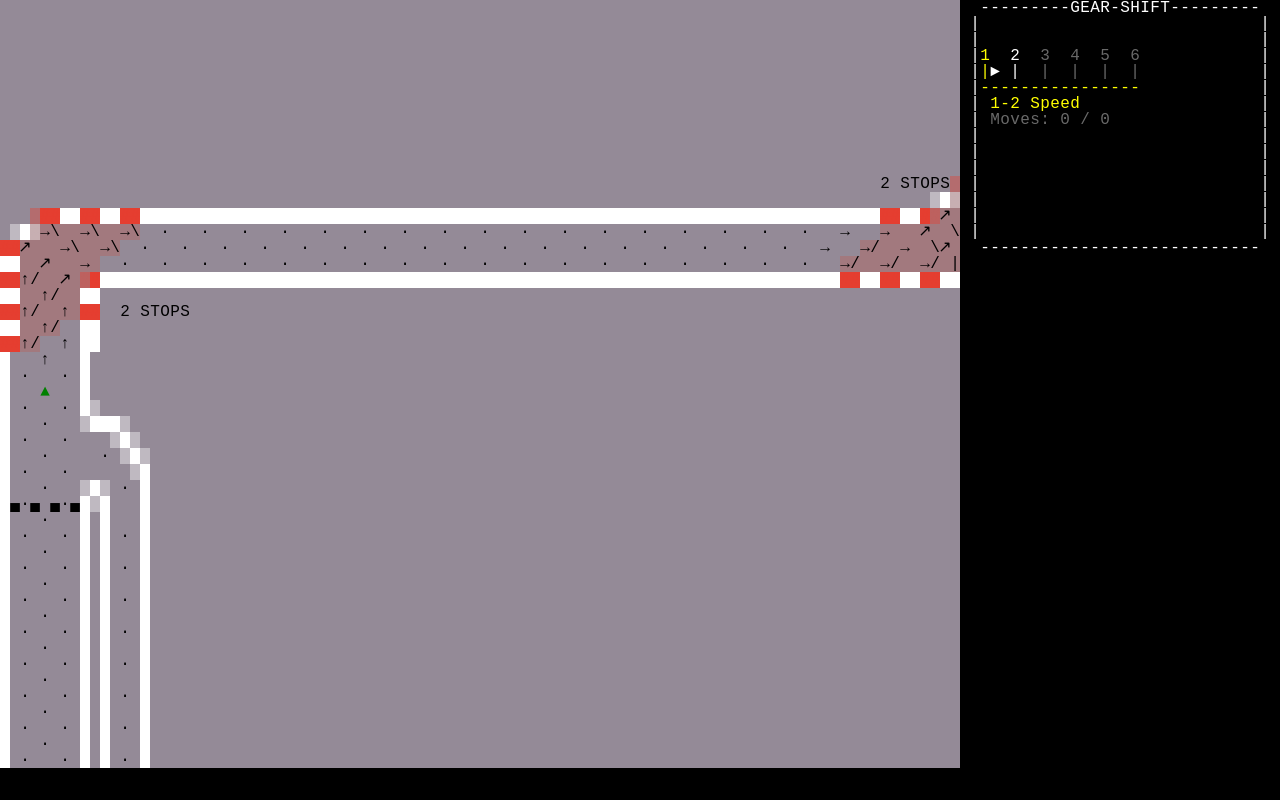
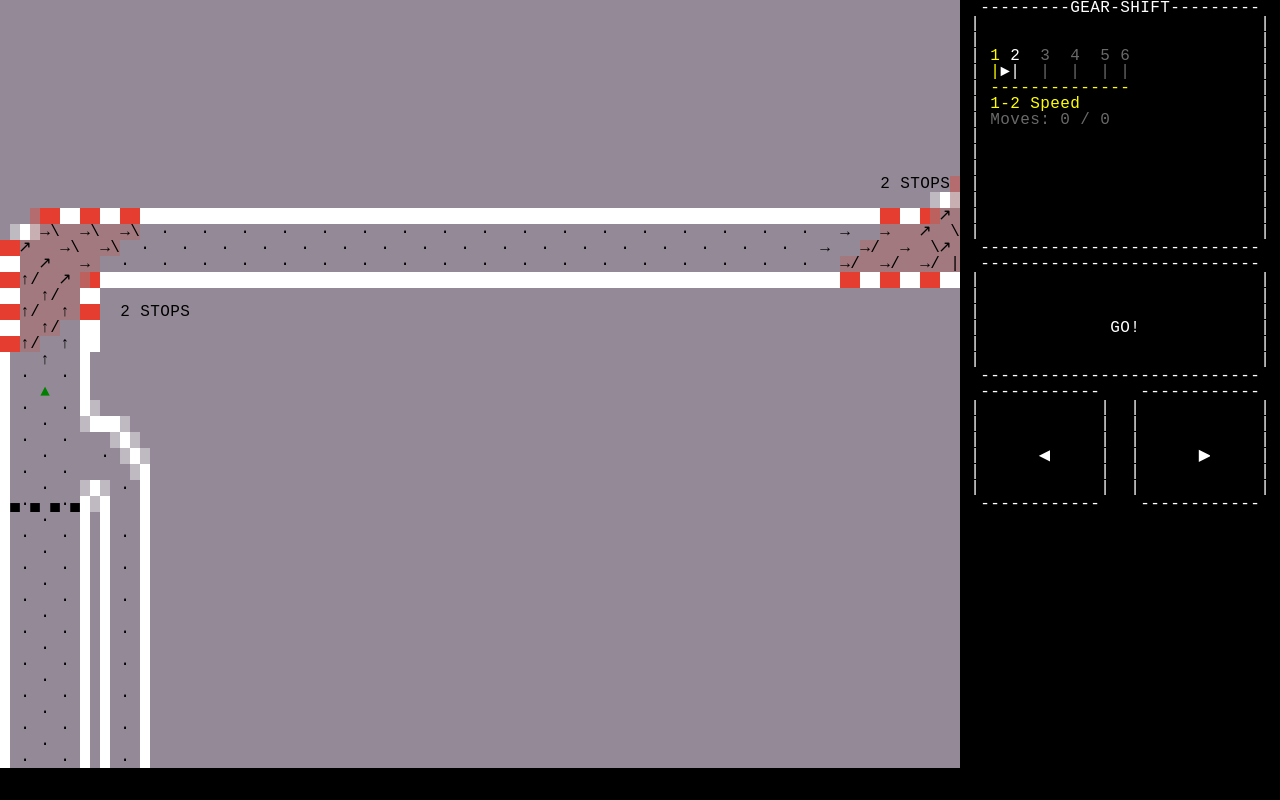
Before and after one commit to devonsoft/fdice, a website: page index.html in a window 1280 px wide. Drawn offline with Linux system fonts and the light colour scheme.

Commit message:
more buttons

```diff
--- a/fd.js
+++ b/fd.js
@@ -1,36 +1,4 @@
 // @ts-check
-
-
-
-
-const myLevel = String.raw
-`
-              ##############
-          ####   \-   .   .
-      ###   \-
-    ##  \-     \-   .   .
-   #       \-
-  #  /        -   .   .   .
- #      /       ############
- # |/      /  ##
-#     |/    ##
-#  |/    |  #
-#     |/    #
-#  |/    |  #
-#     |     #
-#  B     .  #
-#     @     #
-#  .     P  #
-#     .     #
-#  .     .  #
-#     .     #
-#  .     .  #
-#     .     #
-#▄▀.▀▄▀▄▀.▀▄#
-#     .     #
-#  .     .  #
-`;
-
 
 const mySmallLevel = String.raw
 `
@@ -118,40 +86,7 @@ RR↑/  ↑ ##
 // QWE ASD ZXC =
 // ↖↑↗ ← → ↙↓↘ ▀
 
-const hexLevel = String.raw
-`
-                                                                 # # #
-                                                              # ⇒ τ - ^ #
-                                                             # ∠ → ⇒ . ⇘ #
-                                                            # ∠ ∠ → ↘ ^ ^ #
-                                                           # . ⬈ ⬈ # . . . #
-                                                          # . . . # # . . . #
-                                                         # . . . #   # . ⬊ - #
-                                                        # . . . #     # ⬊ ↘
-                                                       # . . . #       #
-                                                      # . . . #
-                                                     # . . . #
-                                                    # ∠ . . #
-                                                   # ∠ ∠ . #
-                                                  # ↗ ↗ ↗ #
-                                                 # ∠ ∠ ↗ #
-                                                  # v v ⬉ #
-                                                   # v ⬉ . #
-                                                    # . . ⦣ #
-                                                     # . ⦣ ⦣ #
-                                                      # ↖ ⦣ ⦣ #
-                             # # # # # # # # # # # # #   ↖ ↖ ⦣ #
-      # # # # # # # # # # # # . . . . . . . . . . → → → ↗ v / #
-     # → → τ t τ . . . . . . . . . . . . . . . . → ∠ → ∠ v v #
-    # ∠ → τ τ . . . . . . . . . . . . . . . . . ∠ ∠ ∠ ∠ ↗   #
-   # ∠ ∠ → → . . . . . . . . # # # # # # # # # # # # # # # #
-  # ∠ ∠ ↗ # # # # # # # # # #
- # . ↗ ↗ #
-# . . . #
- . . . #
-. . . #
-. .
-                                                                              `;
+
 
 // ↖↗↙↘←→ ∠⦢⩗⩘⍀^v<>   τt⍀⎲⋜⌐⍀ɾr٢ܑ ˁ˫٢
 // ⦨⦩⦪⦫⦬⦭⦮⦯
@@ -167,6 +102,8 @@ const hexLevel = String.raw
 // ⮎ ⮌ ⮏ ⮍
 // 🠹 🠸 🠻 🠺
 //  ⭎ ⭏
+// 🡄 🡆 🡅 🡇 🢠 🢡 , 🢢 🢣 , 🢤 🢧 , 🢦 🢥 🢀 🢂 🢁 🢃 🢄 🢅 🢆 🢇
+// ↰ ↱ ↲ ↳ , ⬐ ⬎ ⬑ ⬏ , ↴ ↵
 
 
 // ↶	ANTICLOCKWISE TOP SEMICIRCLE ARROW
@@ -425,9 +362,10 @@ let INPUT_MAPPING = [{
 ];
 
 class InputManager {
-  constructor(listeners=[], context) {
+  constructor(listeners=[], context, views) {
     this.listeners = listeners;
     this.context = context;
+    this.views = views;
 
     this.inputStates = [];
     for (let i = 0; i < INPUT_MAPPING.length; ++i) {
@@ -457,7 +395,7 @@ class InputManager {
 
     window.addEventListener("pointerdown", (event) => { this.onPointerDown(event, INPUT_TRIGGER.Pressed) });
     window.addEventListener("pointerup", (event) => { this.onPointerUp(event, INPUT_TRIGGER.Released) });
-    window.addEventListener("mousemoved", (event) => { this.onPointerMoved(event) });
+    window.addEventListener("pointermove", (event) => { this.onPointerMove(event) });
   }
 
   addInputActionListener(instance) {
@@ -480,6 +418,10 @@ class InputManager {
   }
 
   onInput(event) {
+    for (let i = 0; i < this.views.length; ++i) {
+      this.views[i].onEvent(event);
+    }
+
     for (let i = 0; i < this.listeners.length; ++i) {
       this.listeners[i](event);
     }
@@ -563,7 +505,7 @@ class InputManager {
     this.onInput(event);
   }
 
-  onPointerMoved(event, pressed) {
+  onPointerMove(event, pressed) {
     let x = event.clientX;
     let y = event.clientY;
 
@@ -1251,11 +1193,11 @@ class RaceCar {
     this.dirChars = {};
     this.dirChars[g.DIR.N] = "▲";
     this.dirChars[g.DIR.NE] = "◥";
-    this.dirChars[g.DIR.E] = "▶";
+    this.dirChars[g.DIR.E] = "▶"; // ►
     this.dirChars[g.DIR.SE] = "◢";
     this.dirChars[g.DIR.S] = "▼";
     this.dirChars[g.DIR.SW] = "◣";
-    this.dirChars[g.DIR.W] = "◀";
+    this.dirChars[g.DIR.W] = "◀"; // ◄
     this.dirChars[g.DIR.NW] = "◤";
 
     this.gear = 1;
@@ -1344,6 +1286,13 @@ class RaceCar {
     return this.shiftCount && this.gear > this.minGear && this.prevGear - this.gear < this.shiftCount;
   }
 
+  cycleShift() {
+    if (!this.onShiftUp()) {
+      this.gear = this.prevGear;
+      this.onShiftDown();
+    }
+  }
+
   onShiftUp() {
     if (this.canShiftUp()) {
       this.gear++;
@@ -1362,21 +1311,29 @@ class RaceCar {
       return false;
   }
 
-  onUIRight() {
-    this.onShiftUp();
-  }
-
-  onUILeft() {
-    this.onShiftDown();
-  }
-
-  onUIConfirm() {
+  onRollMovementDice() {
     if (this.shiftCount) {
       this.shiftCount = 0;
       this.speed = this.dice[this.gear].roll();
       this.moveCount = this.speed;
       game.input.context = INPUT_CONTEXT.Player;
     }
+  }
+
+  onUIRight() {
+    this.onShiftUp();
+  }
+
+  onUILeft() {
+    this.onShiftDown();
+  }
+
+  onUIConfirm() {
+    this.onRollMovementDice();
+  }
+
+  onUIUp() {
+    this.onRollMovementDice();
   }
 
   onPlayerUp() {
@@ -1399,9 +1356,12 @@ class View {
     this.width = w;
     this.height = h;
     this.margin = 0;
+    this.border = 0;
     this.padding = 0;
     this.isVisible = true;
     this.title = "";
+    this.bg = "Black";
+    this.children = [];
 
     if (!display) {
       this.display = new ROT.Display({
@@ -1410,9 +1370,19 @@ class View {
         spacing: 1,
         fontSize: 20});
       parent.appendChild(this.display.getContainer());
-    }
-    else
+      this.parent = null;
+    }
+    else {
       this.display = display;
+      if (parent) {
+        this.parent = parent;
+        this.x += parent.x + parent.margin + parent.border + parent.padding;
+        this.y += parent.y +  Math.floor(parent.margin/2) + parent.border + Math.floor(parent.padding/2);
+        this.width -= parent.margin * 2 + parent.border * 2 + parent.padding * 2;
+        //this.height -= parent.margin * 2 + parent.border * 2 + parent.padding * 2;
+        this.parent.children.push(this);
+      }
+    }
 
     /*let isAlreadyChild = false;
     for (let i = 0; i < div.childNodes.length; i++) {
@@ -1430,18 +1400,33 @@ class View {
   }
 
   isPointInside(x, y) {
-    return x >= this.x && x < this.x + this.width &&
-      y >= this.y && y < this.y + this.height;
+    let  margin = this.margin;
+    //if (u.isMobile())
+    //  margin += this.border;
+    return (x >= this.x + margin && x < this.x + this.width - margin)
+      && (y >= this.y + margin && y < this.y + this.height - margin);
+  }
+
+  onEvent(event) {
+    for (let i = 0; i < this.children.length; ++i) {
+      this.children[i].onEvent(event);
+    }
   }
 
   draw() {
+    for (let i = 0; i < this.children.length; ++i) {
+      this.children[i].draw();
+    }
+
+    this.drawBorder();
+    /*
     let w = this.x + this.width;
     let h = this.y + this.height;
     for (let x = this.x; x < w; x++) {
       for (let y = this.y; y < h; y++) {
           this.display.draw(x, y, " ", "green", "green");
       }
-    }
+    }*/
   }
 
   clear() {
@@ -1449,34 +1434,68 @@ class View {
   }
 
   drawBorder() {
+    if (this.border < 1)
+      return;
+
+    if (!this.title)
+      this.x = this.x;
     let w = this.x + this.width;
     let h = this.y + this.height;
     let titleX = Math.ceil(this.width / 2) - (this.title.length / 2);
     let margin = this.margin;
     let marginY = Math.floor(margin/2);
-    for (let x = this.x + margin; x < w; x += w - (margin * 2 + 1)) {
+    for (let x = this.x + margin; x < w; x += this.width - (margin * 2 + 1)) {
       for (let y = this.y + marginY + 1; y < h - (marginY + 1); y++) {
-          this.display.draw(x, y, "|", "white", "black");
+          this.display.draw(x, y, "|", "white", this.bg);
       }
     }
     let yStart = this.y + marginY;
     for (let x = this.x + margin + 1; x < w - margin - 1; x++) {
-      for (let y = yStart; y < h; y += h - (marginY * 2 + 1)) {
+      for (let y = yStart; y < h; y += this.height - (marginY * 2 + 1)) {
           if (y == yStart && x >= titleX && x < titleX + this.title.length)
-            this.display.draw(x, y, this.title[x - titleX], "white", "black");
+            this.display.draw(x, y, this.title[x - titleX], "white", this.bg);
           else
-            this.display.draw(x, y, "-", "white", "black");
-      }
-    }
-  }
-};
-
-
-class GameView extends View {
-  constructor(x, y, w, h, div) {
+            this.display.draw(x, y, "-", "white", this.bg);
+      }
+    }
+  }
+};
+
+
+class LevelView extends View {
+  constructor(x, y, w, h, div, player) {
     super(x, y, w, h, div);
-
+    this.racetrack = new RacetrackMap(mySmallLevel, false);
+    this.player = new RaceCar(4, 26, "green", this.racetrack);
     this.display.getContainer().style.float = "left";
+  }
+
+  draw() {
+    this.clear();
+    let w = this.width;
+    let h = this.height;
+    let playerViewX = w / 2;
+    let playerViewY = h / 2;
+    let originX = this.player.x - playerViewX;
+    let originY = this.player.y - playerViewY;
+    if (originX < 0) {
+      playerViewX += originX;
+      originX = 0;
+    }
+    else if (originX + w > this.racetrack._width) {
+      playerViewX += (originX + w) - this.racetrack._width;
+      originX = this.racetrack._width - w;
+    }
+    if (originY < 0) {
+      playerViewY += originY;
+      originY = 0;
+    }
+    else if (originY + h > this.racetrack._height) {
+      playerViewY += (originY + h) - this.racetrack._height;
+      originY = this.racetrack._height - h;
+    }
+    this.racetrack.draw(this.display, originX, originY, w, h);
+    this.player.draw(this.display, playerViewX, playerViewY);
   }
 };
 
@@ -1486,6 +1505,13 @@ class ButtonView extends View {
     this.isEnabled = true;
     this.isDown = false;
     this.isHover = false;
+    this.text = "";
+    this.textColor = "White";
+    this.hoverColor = "#666";
+    this.upColor = "Black";
+    this.downColor = "#444";
+    this.bg = this.upColor;
+
   }
 
   isEventInside(event) {
@@ -1510,30 +1536,87 @@ class ButtonView extends View {
       this.onDown();
     }
     else if (event.type == "pointerup") {
-      if (isInside && this.isDown)
+      if (isInside && this.isDown) {
         this.onPress();
+        if (event.pointerType != "mouse")
+          this.onOut();
+      }
+      else
+        this.onOut();
       this.isDown = false;
     }
     else if (event.type == "pointermove") {
-        this.isHover = isInside;
-    }
+      if (this.isHover && !isInside) {
+        this.onOut();
+        this.isHover = false;
+      }
+      else if (!this.isHover && isInside && event.pointerType == "mouse") {
+        this.onHover();
+        this.isHover = true;
+      }
+    }
+    else {
+      this.onOut();
+      this.isHover = false;
+    }
+
+    super.onEvent(event);
   }
 
   onDown() {
-
+    this.bg = this.downColor;
   }
 
   onHover() {
-    //if (this.isEnabled &&this.isDown )
+    this.bg = this.hoverColor;
+    //this.display.setOptions({bg: "#222"});
+  }
+
+  onOut() {
+    //this.display.setOptions({bg: "Black"});
+    this.bg = this.upColor;
+    this.isHover = false;
   }
 
   onPress() {
-
-  }
-
-};
-
-class HUDView extends ButtonView {
+    if (this.isHover)
+      this.bg = this.hoverColor;
+    else
+      this.bg = this.upColor;
+    //this.isHover = false;
+  }
+
+  draw() {
+    //this.clear();
+    let w = this.x + this.width - this.border;
+    let h = this.y + this.height - this.border;
+    for (let x = this.x + this.border; x < w; x++) {
+      for (let y = this.y + this.border; y < h; y++) {
+          this.display.drawOver(x, y, "", null, this.bg);
+      }
+    }
+
+    if (this.text) {
+      let color = this.textColor;
+      //let bg = "";
+      if (this.isHover || this.isDown) {
+        color = "Black";
+        //bg = this.hoverColor;
+      }
+      this.display.drawText(
+        this.x + Math.floor(this.width / 2) - Math.floor(this.text.length / 2),
+        this.y + Math.floor(this.height/2),
+        "%c{" + color + "}" + "%b{" + this.bg + "}" + this.text);
+    }
+    if (this.isDown)
+      this.bg = this.upColor;
+    super.draw();
+    if (this.isDown)
+      this.bg = this.downColor;
+  }
+};
+
+class HUDView extends View {
   /**
    * @param {game} Game
    * @param {RaceCar} player
@@ -1548,12 +1631,45 @@ class HUDView extends ButtonView {
     this.player = player;
     this.margin = u.scaleMobile(1);
     this.padding = u.scaleMobile(2);
-    this.title = "GEAR-SHIFT";
-
+    this.border = 1;
+    this.bg = "black";
+
+  }
+
+  onHover() {
+    this.display.setOptions({bg: "#222"});
+  }
+
+  onOut() {
+    this.display.setOptions({bg: "Black"});
   }
 
   draw() {
     this.clear();
+    super.draw();
+  }
+}
+
+class GearView extends HUDView {
+  constructor(game, player) {
+    super(game, player);
+    this.title = "GEAR-SHIFT";
+  }
+
+  onPress() {
+    this.player.cycleShift();
+  }
+
+  draw() {
+    super.draw();
+
+    /*
+    for (let x =0; x < this.width; x++) {
+      for (let y = 0; y < this.height; y++) {
+        this.display.draw(x, y, " " , "gray", "gray");
+      }
+    }*/
+
     //super.draw();
     let x = this.margin+this.padding;
     let y = Math.ceil((this.margin+this.padding) / 2);
@@ -1561,7 +1677,7 @@ class HUDView extends ButtonView {
     let unavailable = "DimGray"
     let active = "LawnGreen";
 
-    this.drawBorder();
+
     /*for (let i = this.player.gear; i < this.player.gear+1; ++i) {
       let gearColor = inactive;
       if (this.player.shiftCount && i == this.player.gear)
@@ -1578,11 +1694,15 @@ class HUDView extends ButtonView {
     let dc = this.player.diceColor;
     let gearNumberString = ""
     let gearVertLineString = "";
-    let gearDividerString = "----------------";
+    let gearDividerString = "--------------";
     let gearSpeedString = "";
-    for (let i = 1; i < this.player.diceColor.length; ++i) {
+    let length = this.player.diceColor.length;
+    for (let i = 1; i < length; ++i) {
       let gearColor = unavailable;
-      let spacing = "  ";
+      let spacing = "";
+      if (i != 1 && i != length-2)
+        spacing = " ";
+      let rightArrow = " ";
       if (i == this.player.gear) {
         let min = this.player.dice[i].min;
         let max = this.player.dice[i].max;
@@ -1595,15 +1715,16 @@ class HUDView extends ButtonView {
           gearSpeedString = `${this.player.speed} Speed`;
         }
         if (this.player.canShiftUp())
-          spacing = "%c{" + inactive + "}► ";
+          rightArrow = "%c{" + inactive + "}►";
         if (this.player.canShiftDown()) {
-          let prevCharIndex = gearVertLineString.length - 3;
-          gearVertLineString = gearVertLineString.substring(0, prevCharIndex) + "%c{" + inactive + "}| ◄";
-        }
-
-
-
-
+          let prevCharIndex = gearVertLineString.lastIndexOf("|");//gearVertLineString.length - 3;
+          let prevLength = gearVertLineString.length;
+          gearVertLineString = gearVertLineString.substring(0, prevCharIndex) + "%c{" + inactive + "}";
+          if (prevLength - prevCharIndex > 2)
+            gearVertLineString += "| ◄";
+          else
+            gearVertLineString += "|◄";
+        }
         /*let fillerLength = Math.floor((16 - gearSpeedString.length) / 2);
 
         for (let c = 0; c < fillerLength; ++c) {
@@ -1620,15 +1741,16 @@ class HUDView extends ButtonView {
       }
       let min = this.player.dice[i].min;
       let max = this.player.dice[i].max;
-      gearNumberString += "%c{" + gearColor + "}" + i + "  ";
+      gearNumberString += "%c{" + gearColor + "}" + i + " " + spacing;
+
+
       //gearNumberString += spacing;
-
       gearVertLineString += "%c{" + gearColor + "}" + "|";
-      gearVertLineString += spacing
-    }
-    this.display.drawText(x-1, y+=1, gearNumberString);
-    this.display.drawText(x-1, y+=1, gearVertLineString);
-    this.display.drawText(x-1, y+=1, gearDividerString);
+      gearVertLineString += rightArrow + spacing;
+    }
+    this.display.drawText(x, y+=1, gearNumberString);
+    this.display.drawText(x, y+=1, gearVertLineString);
+    this.display.drawText(x, y+=1, gearDividerString);
     this.display.drawText(x, y+=1, gearSpeedString);
     this.display.drawText(x, y+=1, `%c{${fg}}Moves: ${this.player.moveCount} / ${this.player.speed}`);
     /*
@@ -1644,6 +1766,37 @@ class HUDView extends ButtonView {
   }
 }
 
+class ControlsView extends HUDView {
+  constructor(game, player) {
+    super(game, player);
+    this.title = "ROLL MOVEMENT DICE";
+
+    this.margin = u.scaleMobile(0);
+    this.padding = u.scaleMobile(1);
+    this.border = 0;
+
+    this.goButton = new ButtonView(0, 0, this.width, this.height / 2, this, this.display);
+    this.goButton.border = 1;
+    this.goButton.text = "GO!";
+    this.goButton.onPress = () => { ButtonView.prototype.onPress(); this.player.onUIConfirm(); }
+
+    this.leftButton = new ButtonView(0, this.height / 2, this.width / 2, this.height / 2, this, this.display);
+    this.leftButton.border = 1;
+
+    // 🡄 🡆 🡅 🡇 🢠 🢡 , 🢢 🢣 , 🢤 🢧 , 🢦 🢥 🢀 🢂 🢁 🢃 🢄 🢅 🢆 🢇
+    // ↰ ↱ ⇦ ⇨
+    //     // ⇐ ⇒ ⇔ , ⇑ ⇓ ⇕ , ⇖ ⇗ ⇘ ⇙
+    //•↑↓↖↗↙↘←→▼▲►◄ ◢◣◤◥ ◀▼▲▶◀
+    this.leftButton.text = "◀";
+    this.leftButton.onPress = () => { ButtonView.prototype.onPress(); this.player.onUILeft(); }
+
+    this.rightButton = new ButtonView(this.width / 2, this.height / 2, this.width / 2, this.height / 2, this, this.display);
+    this.rightButton.border = 1;
+    this.rightButton.text = "▶";
+    this.rightButton.onPress = () => { ButtonView.prototype.onPress(); this.player.onUILeft(); }
+  }
+}
+
 const VIEW = {
   Game: 0,
   HUD_01: 1,
@@ -1654,10 +1807,21 @@ const VIEW = {
 class Game {
   constructor() {
     //document.body.style.background = g.COLOR.Asphalt;
-
-    this.input = new InputManager([(event) => { event; this.draw() }], INPUT_CONTEXT.UI);
-    this.racetrack = new RacetrackMap(mySmallLevel, false);
-    this.player = new RaceCar(4, 26, "green", this.racetrack);
+    this.div = document.createElement("game");
+    this.div.style.display = "table";
+    this.div.style.margin = "0 auto";
+    document.body.appendChild(this.div);
+
+    this.views = [];
+    this.startWidth = u.scaleMobile(96);
+    this.startHeight = u.scaleMobile(48);
+    let levelView = new LevelView(0, 0, this.startWidth, this.startHeight, this.div);
+    this.player = levelView.player;
+    this.views.push(levelView);
+    this.views.push(new GearView(this, this.player));
+    this.views.push(new ControlsView(this, this.player));
+
+    this.input = new InputManager([(event) => { event; this.draw() }], INPUT_CONTEXT.UI, this.views);
     this.input.addInputActionListener(this.player);
 
     /*if (this.racetrack._isTranspose) {
@@ -1672,24 +1836,8 @@ class Game {
 
 
     //this.display.getContainer().parentNode.style.textAlign = "center";
-    this.div = document.createElement("game");
-    this.div.style.display = "table";
-    this.div.style.margin = "0 auto";
-    document.body.appendChild(this.div);
-
-    this.views = [];
-    this.startWidth = u.scaleMobile(96);
-    this.startHeight = u.scaleMobile(48);
-    this.views.push(new GameView(0, 0, this.startWidth, this.startHeight, this.div));
-    this.views.push(new HUDView(this, this.player));
-
-
     //this.display.getContainer().style.display = "inline-block";
     //this.display.getContainer().style.verticalAlign = "top";
-
-    // @ts-ignore
-
-
     this.draw();
     //this.sketchbook();
     this.scaleToWindow();
@@ -1773,32 +1921,8 @@ class Game {
   }
 
   draw() {
-    this.views[VIEW.Game].clear();
-    let w = this.views[VIEW.Game].width;
-    let h = this.views[VIEW.Game].height;
-    let playerViewX = w / 2;
-    let playerViewY = h / 2;
-    let originX = this.player.x - playerViewX;
-    let originY = this.player.y - playerViewY;
-    if (originX < 0) {
-      playerViewX += originX;
-      originX = 0;
-    }
-    else if (originX + w > this.racetrack._width) {
-      playerViewX += (originX + w) - this.racetrack._width;
-      originX = this.racetrack._width - w;
-    }
-    if (originY < 0) {
-      playerViewY += originY;
-      originY = 0;
-    }
-    else if (originY + h > this.racetrack._height) {
-      playerViewY += (originY + h) - this.racetrack._height;
-      originY = this.racetrack._height - h;
-    }
-    this.racetrack.draw(this.views[VIEW.Game].display, originX, originY, w, h);
-    this.player.draw(this.views[VIEW.Game].display, playerViewX, playerViewY);
-    this.views[VIEW.HUD_01].draw();
+    for (let i = 0; i < this.views.length; ++i)
+      this.views[i].draw();
   }
 
   testPathfinding() {
--- a/index.html
+++ b/index.html
@@ -3,7 +3,17 @@
 <head>
   <title>F-Dice Racing</title>
   <style>
-    body { touch-action: none; padding: 0; margin: 0; background-color: black; text-align: center; }
+    body {
+      touch-action: none;
+      padding: 0;
+      margin: 0;
+      background-color: black;
+      text-align: center;
+    }
+    *:not(input):not(textarea) {
+      -webkit-user-select: none;  /* disable selection/Copy of UIWebView */
+      -webkit-touch-callout: none; /* disable the IOS popup when long-press on a link */
+    }
   </style>
 </head>
 <body>
```
